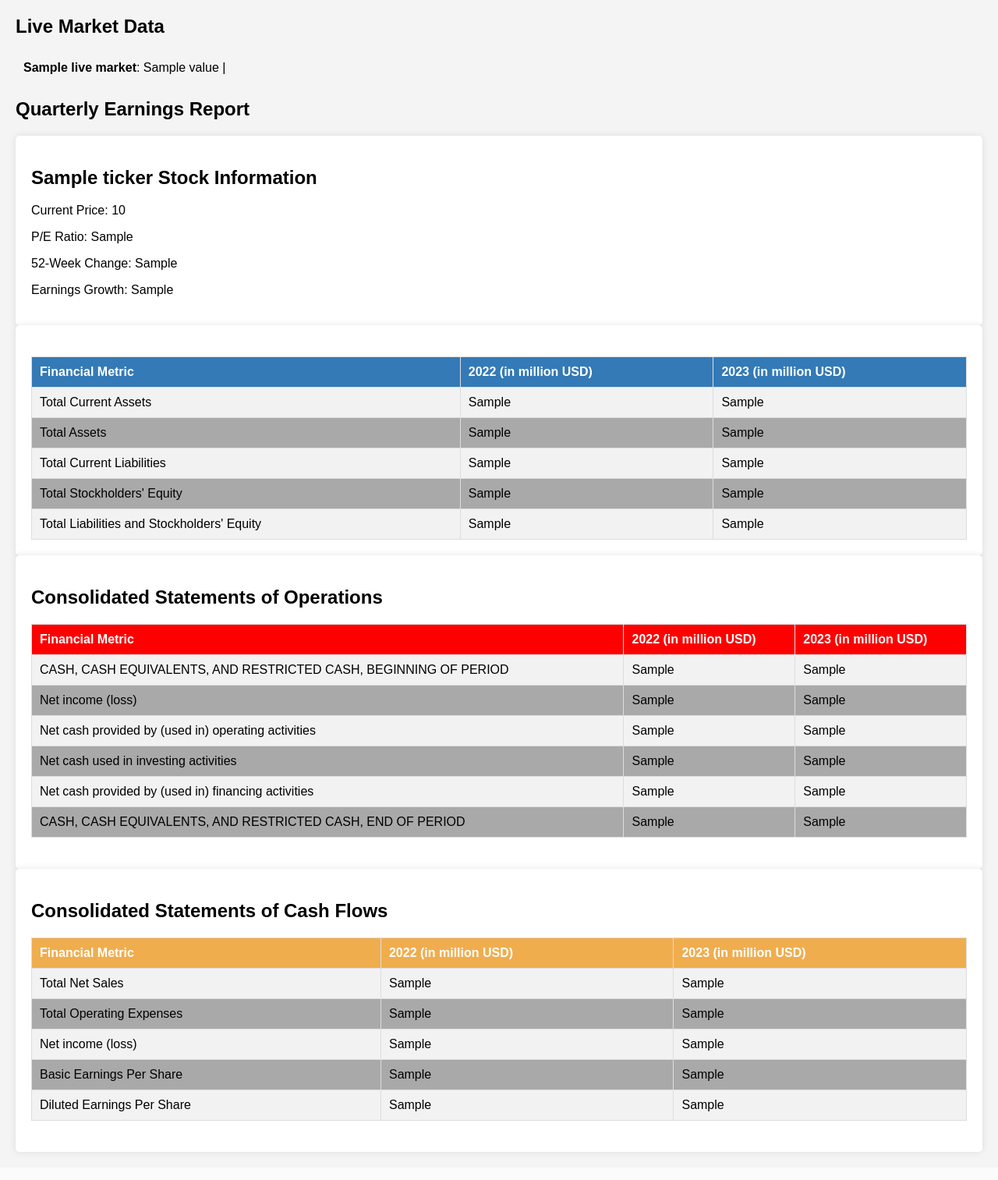
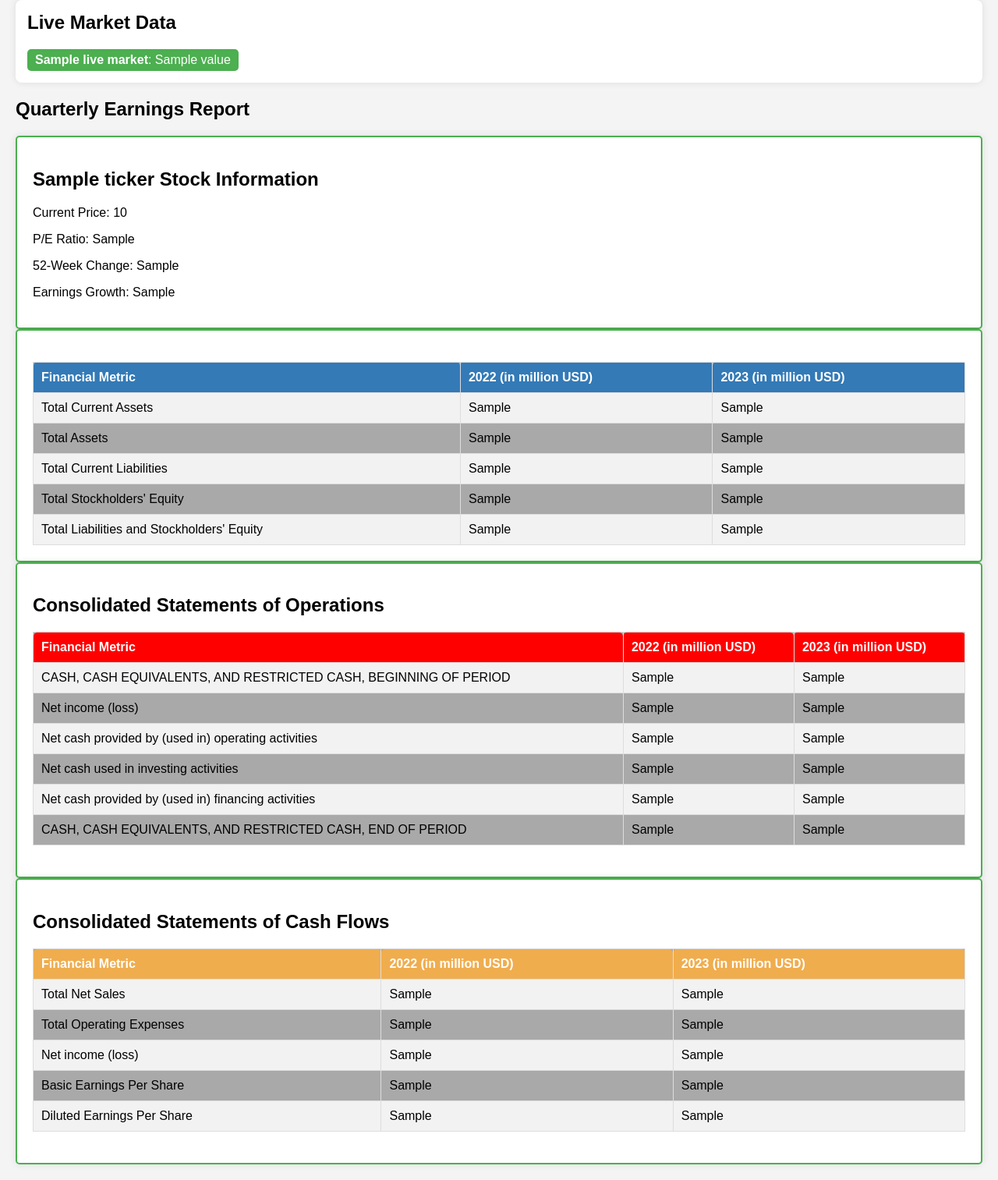
Before and after one commit to Edgar0618/Financial-Insight-Extractor, a Flask app: template templates/scanResults.html in a window 1280 px wide. Shown: the part 154-1667 px from the top of the page at 78% size. Before the commit the page ends 1634 px from the top, so only its background shows below. Run offline with Flask 3, Linux system fonts and the light colour scheme; the template is opened without the code that fills it: most values are stand-ins (such as "Sample title", 1, 10 or a date in 2020).

Commit message:
Update scanResults.html

```diff
--- a/templates/scanResults.html
+++ b/templates/scanResults.html
@@ -35,11 +35,30 @@
         header ul li a:hover {
             background: lightgray;
         }
+        .market-data-container {
+            background: white;
+            padding: 15px;
+            border-radius: 8px;
+            box-shadow: 0 0 10px rgba(0, 0, 0, 0.1);
+            margin-bottom: 20px;
+        }
+        .market-data-container h2 {
+            margin-top: 0;
+        }
+        .index-card {
+            display: inline-block;
+            background: #4CAF50;
+            color: white;
+            padding: 5px 10px;
+            border-radius: 5px;
+            margin-right: 10px;
+        }
         .report-container {
             background: #fff;
             padding: 20px;
             border-radius: 5px;
             box-shadow: 0 0 10px rgba(0, 0, 0, 0.1);
+            border: 2px solid #4CAF50;
         }
         table {
             width: 100%;
@@ -57,6 +76,7 @@
         th {
             background-color: #4CAF50;
             color: white;
+            border-radius: 5px 5px 0 0; /* Rounded corners for table headers */
         }
         tr:nth-child(even) {
             background-color: #f2f2f2;
@@ -80,13 +100,12 @@
     <!-- Live Market Data Bar section -->
     <div class="market-data-container">
         <h2>Live Market Data</h2>
-            <div style="background-color: #f4f4f4; padding: 10px; margin-bottom: 20px;">
+        <div>
             {% for name, value in live_market_data.items() %}
-                <span><strong>{{ name }}</strong>: {{ value }}</span> |
+            <div class="index-card"><strong>{{ name }}</strong>: {{ value }}</div>
             {% endfor %}
         </div>
     </div>
-
     <h2>Quarterly Earnings Report</h2>
     <div class="report-container">
         <h2>{{ ticker_info.ticker }} Stock Information</h2>
```
Lines whose indentation alone changed are shown as unchanged.
